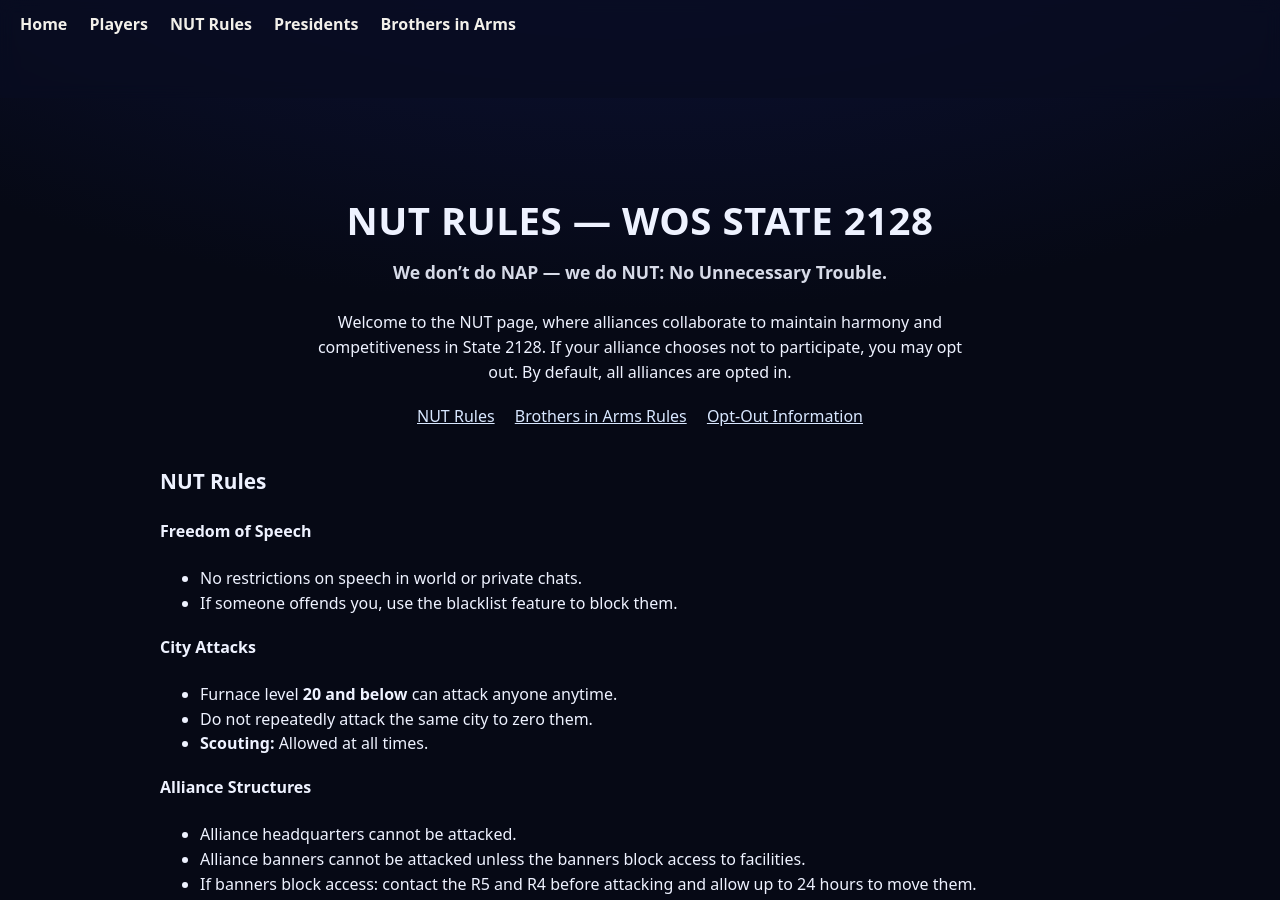
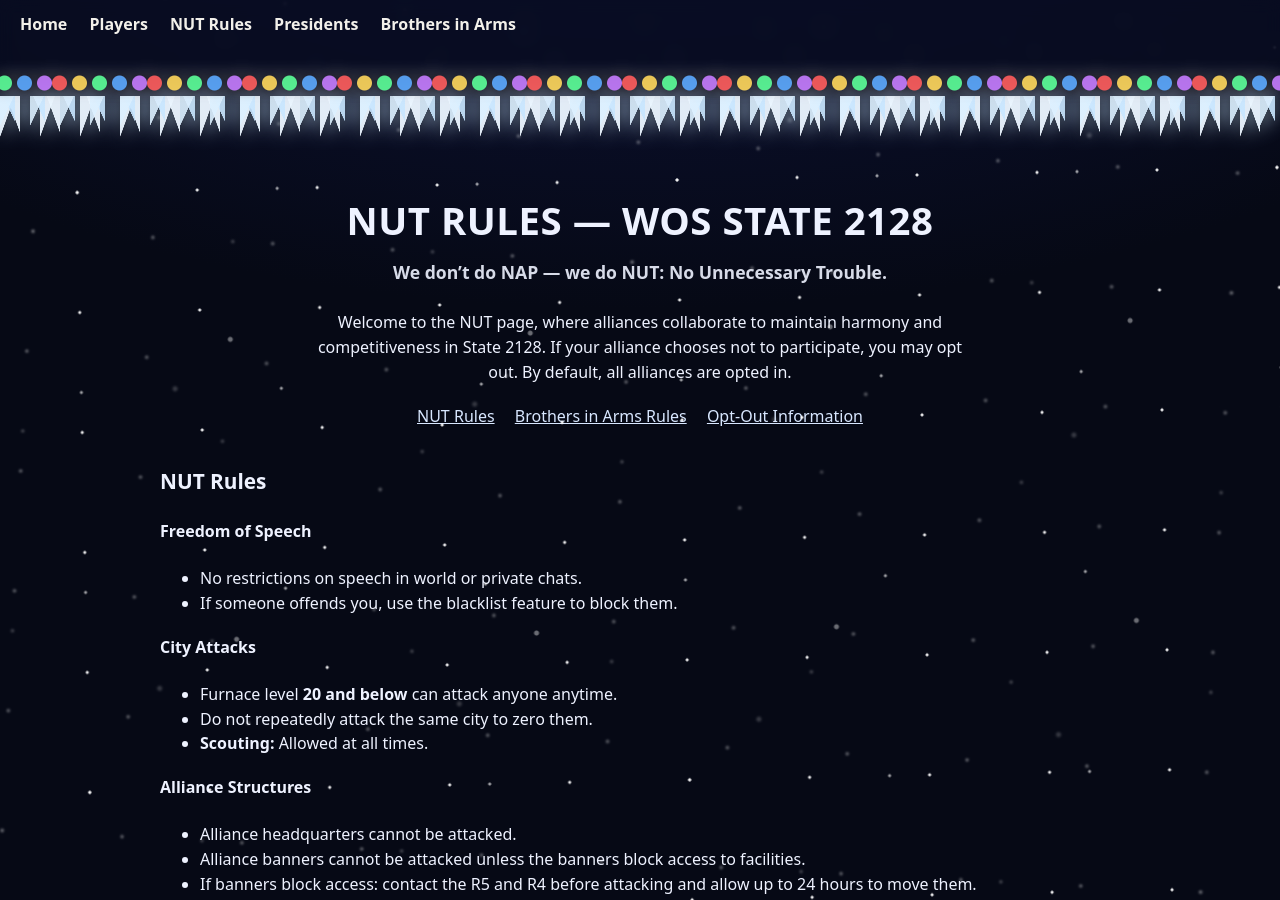
Before and after one commit to whaleslaughter-ux/WOS-State-2128, a Jekyll site: the page nut-rules.html, which Jekyll copies as it is, in a window 1280 px wide and 900 px high. Built offline with Jekyll 4.4.1, drawn with Linux system fonts in a browser that asks for light colours.

Commit message:
Update nut-rules.html

```diff
--- a/nut-rules.html
+++ b/nut-rules.html
@@ -34,7 +34,8 @@
     footer{text-align:center; margin:2rem 0; opacity:.75}
   </style>
 </head>
-<body>
+<body class="holiday-mode">
+
   <!-- shared nav -->
   <div id="nav-placeholder"></div>
   <script>
```
